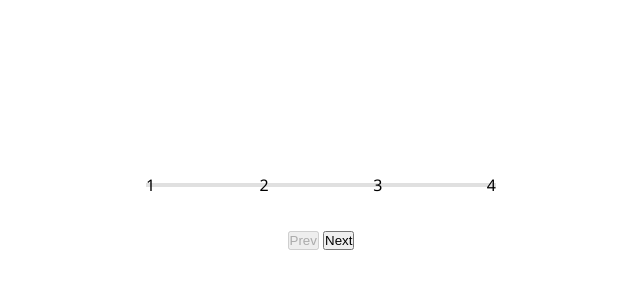
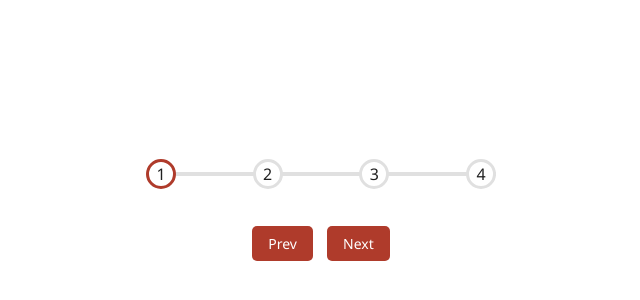
Before and after one commit to codebygrace/50projects, a plain HTML site: page progress-steps/index.html in a window 1280 px wide. Shown: the part 188-488 px from the top of the page, without its empty margins (319-959 px from the left). Drawn offline with Linux system fonts and the light colour scheme.

Commit message:
added styling to buttons and circles of progress bar

```diff
--- a/progress-steps/style.css
+++ b/progress-steps/style.css
@@ -1,3 +1,8 @@
+:root {
+    --line-border-fill: #AF3B2B;
+    --line-border-empty: #E0E0E0;
+}
+
 * {
     margin: 0;
     padding: 0;
@@ -28,7 +33,7 @@ body {
 
 .progress-container::before {
     content: "";
-    background-color: #E0E0E0;
+    background-color: var(--line-border-empty);
     position: absolute;
     top: 50%;
     left: 0;
@@ -39,7 +44,7 @@ body {
 }
 
 .progress {
-    background-color: #AF3B2B;
+    background-color: var(--line-border-fill);
     position: absolute;
     top: 50%;
     left: 0;
@@ -51,5 +56,30 @@ body {
 }
 
 .circle {
+    background-color: #FFF;
+    color: #202020;
+    border-radius: 50%;
+    width: 30px;
+    aspect-ratio: 1;
+    display: flex;
+    align-items: center;
+    justify-content: center;
+    border: 3px solid var(--line-border-empty);
+    transition: 0.4s ease;
+}
 
+.circle.active {
+    border-color: var(--line-border-fill);
 }
+
+.btn {
+    background-color: var(--line-border-fill);
+    color: #FFF;
+    border: 0;
+    border-radius: 5px;
+    cursor: pointer;
+    font-family: inherit;
+    padding: 0.5rem 1rem;
+    margin: 5px;
+    font-size: 14px;
+}
```
